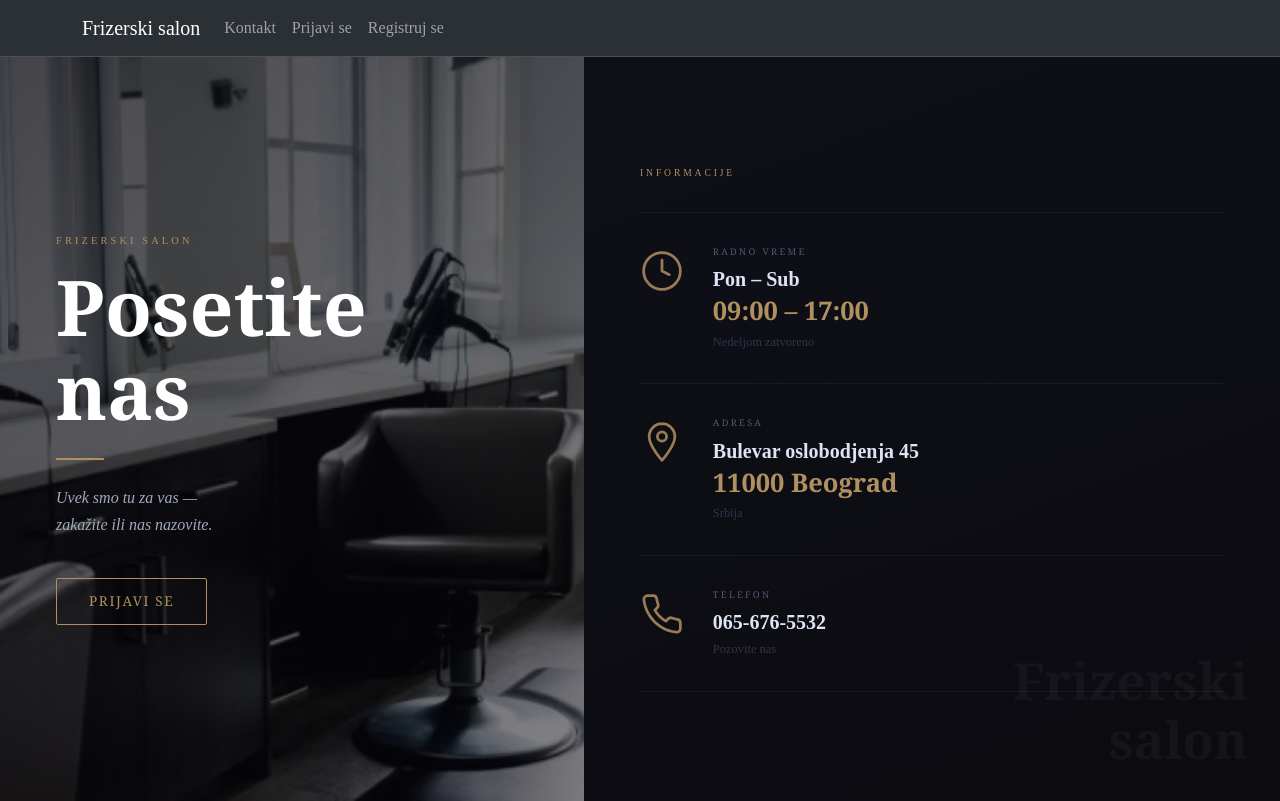
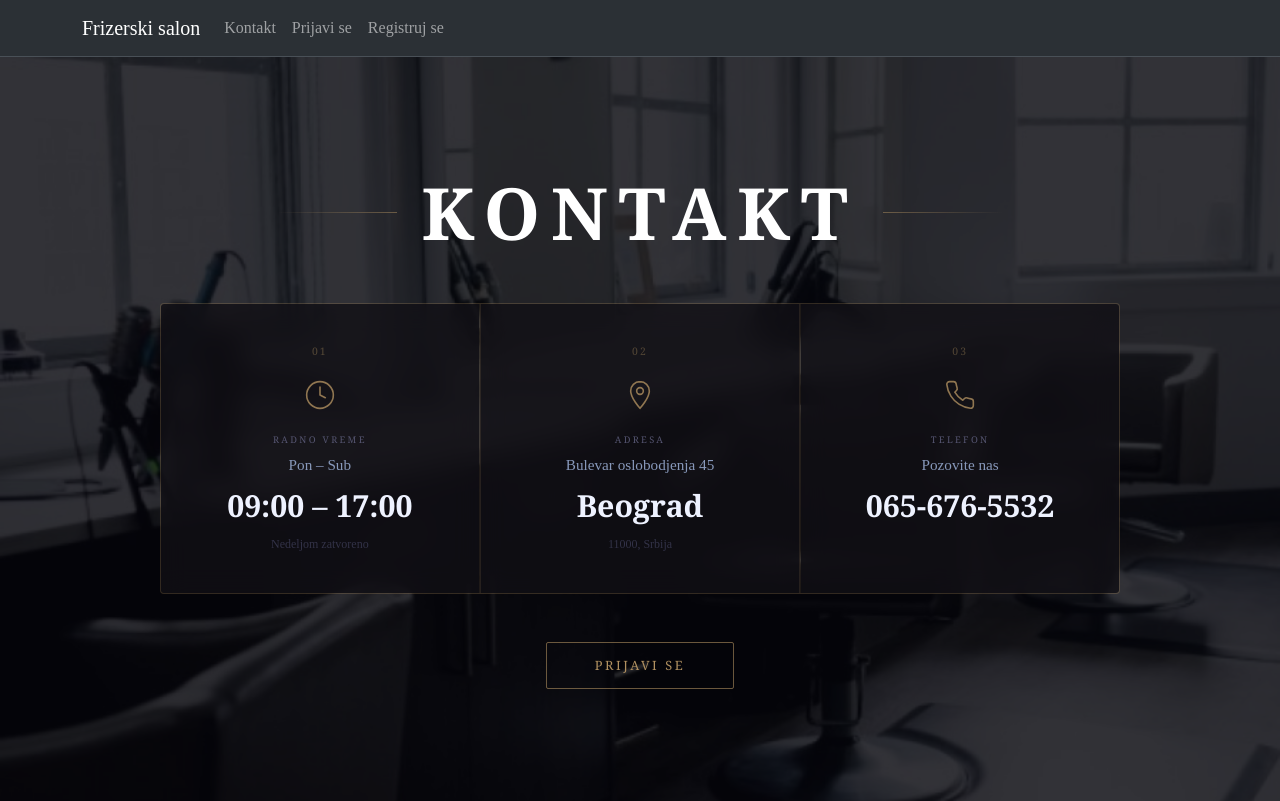
Before and after one commit to jelickatarina/FrizerskiSalonPHP, a PHP site: page /kontakt.php in a window 1280 px wide. Run offline with PHP 8.4, Linux system fonts and the light colour scheme.

Commit message:
Complete kontakt page redesign - full background with glass cards
- Full-viewport salon1.jpg background with dark overlay
- Centered layout: decorative title with gold accent lines
- Three glass-effect cards (01/02/03) with backdrop-filter blur
- Gold (#b09060) accent color throughout
- Hover effect on cards
- CTA button at the bottom

https://claude.ai/code/session_018Bj9twGCZ8VuH1wr4mtBf8

```diff
--- a/kontakt.php
+++ b/kontakt.php
@@ -12,75 +12,66 @@
 
 <?php include 'menu.php'; ?>
 
-<div class="k-wrap">
+<div class="kp-bg">
+    <div class="kp-overlay"></div>
 
-    <!-- Leva strana -->
-    <div class="k-left">
-        <div class="k-left-inner">
-            <span class="k-eyebrow">Frizerski salon</span>
-            <h1 class="k-title">Posetite<br>nas</h1>
-            <div class="k-line"></div>
-            <p class="k-tagline">Uvek smo tu za vas —<br>zakažite ili nas nazovite.</p>
+    <div class="kp-content">
+
+        <div class="kp-header">
+            <div class="kp-header-line"></div>
+            <h1 class="kp-title">Kontakt</h1>
+            <div class="kp-header-line"></div>
+        </div>
+
+        <div class="kp-grid">
+
+            <div class="kp-card">
+                <div class="kp-card-num">01</div>
+                <svg class="kp-card-icon" viewBox="0 0 24 24" fill="none" stroke="currentColor" stroke-width="1.2" stroke-linecap="round" stroke-linejoin="round">
+                    <circle cx="12" cy="12" r="10"/>
+                    <polyline points="12 6 12 12 16 14"/>
+                </svg>
+                <span class="kp-card-label">Radno vreme</span>
+                <span class="kp-card-value">Pon – Sub</span>
+                <span class="kp-card-big">09:00 – 17:00</span>
+                <span class="kp-card-note">Nedeljom zatvoreno</span>
+            </div>
+
+            <div class="kp-card kp-card--mid">
+                <div class="kp-card-num">02</div>
+                <svg class="kp-card-icon" viewBox="0 0 24 24" fill="none" stroke="currentColor" stroke-width="1.2" stroke-linecap="round" stroke-linejoin="round">
+                    <path d="M12 2C8.13 2 5 5.13 5 9c0 5.25 7 13 7 13s7-7.75 7-13c0-3.87-3.13-7-7-7z"/>
+                    <circle cx="12" cy="9" r="2.5"/>
+                </svg>
+                <span class="kp-card-label">Adresa</span>
+                <span class="kp-card-value">Bulevar oslobodjenja 45</span>
+                <span class="kp-card-big">Beograd</span>
+                <span class="kp-card-note">11000, Srbija</span>
+            </div>
+
+            <div class="kp-card">
+                <div class="kp-card-num">03</div>
+                <svg class="kp-card-icon" viewBox="0 0 24 24" fill="none" stroke="currentColor" stroke-width="1.2" stroke-linecap="round" stroke-linejoin="round">
+                    <path d="M22 16.92v3a2 2 0 01-2.18 2 19.79 19.79 0 01-8.63-3.07 19.5 19.5 0 01-6-6 19.79 19.79 0 01-3.07-8.67A2 2 0 014.11 2h3a2 2 0 012 1.72c.127.96.361 1.903.7 2.81a2 2 0 01-.45 2.11L8.09 9.91a16 16 0 006 6l1.27-1.27a2 2 0 012.11-.45c.907.339 1.85.573 2.81.7A2 2 0 0122 16.92z"/>
+                </svg>
+                <span class="kp-card-label">Telefon</span>
+                <span class="kp-card-value">Pozovite nas</span>
+                <span class="kp-card-big">065-676-5532</span>
+                <span class="kp-card-note">&nbsp;</span>
+            </div>
+
+        </div>
+
+        <div class="kp-footer">
             <?php
               if(session_status() === PHP_SESSION_NONE) session_start();
               if(isset($_SESSION['korisnik'])):
             ?>
-            <a href="ternovi.php" class="k-btn">Zakaži termin</a>
+            <a href="ternovi.php" class="kp-btn">Zakaži termin</a>
             <?php else: ?>
-            <a href="prijava.php" class="k-btn">Prijavi se</a>
+            <a href="prijava.php" class="kp-btn">Prijavi se</a>
             <?php endif; ?>
         </div>
-    </div>
-
-    <!-- Desna strana -->
-    <div class="k-right">
-
-        <p class="k-right-eyebrow">Informacije</p>
-
-        <div class="k-info-item">
-            <div class="k-info-icon">
-                <svg viewBox="0 0 24 24" fill="none" stroke="currentColor" stroke-width="1.5" stroke-linecap="round" stroke-linejoin="round">
-                    <circle cx="12" cy="12" r="10"/>
-                    <polyline points="12 6 12 12 16 14"/>
-                </svg>
-            </div>
-            <div class="k-info-body">
-                <span class="k-info-label">Radno vreme</span>
-                <span class="k-info-value">Pon – Sub</span>
-                <span class="k-info-time">09:00 – 17:00</span>
-                <span class="k-info-sub">Nedeljom zatvoreno</span>
-            </div>
-        </div>
-
-        <div class="k-info-item">
-            <div class="k-info-icon">
-                <svg viewBox="0 0 24 24" fill="none" stroke="currentColor" stroke-width="1.5" stroke-linecap="round" stroke-linejoin="round">
-                    <path d="M12 2C8.13 2 5 5.13 5 9c0 5.25 7 13 7 13s7-7.75 7-13c0-3.87-3.13-7-7-7z"/>
-                    <circle cx="12" cy="9" r="2.5"/>
-                </svg>
-            </div>
-            <div class="k-info-body">
-                <span class="k-info-label">Adresa</span>
-                <span class="k-info-value">Bulevar oslobodjenja 45</span>
-                <span class="k-info-time">11000 Beograd</span>
-                <span class="k-info-sub">Srbija</span>
-            </div>
-        </div>
-
-        <div class="k-info-item">
-            <div class="k-info-icon">
-                <svg viewBox="0 0 24 24" fill="none" stroke="currentColor" stroke-width="1.5" stroke-linecap="round" stroke-linejoin="round">
-                    <path d="M22 16.92v3a2 2 0 01-2.18 2 19.79 19.79 0 01-8.63-3.07 19.5 19.5 0 01-6-6 19.79 19.79 0 01-3.07-8.67A2 2 0 014.11 2h3a2 2 0 012 1.72c.127.96.361 1.903.7 2.81a2 2 0 01-.45 2.11L8.09 9.91a16 16 0 006 6l1.27-1.27a2 2 0 012.11-.45c.907.339 1.85.573 2.81.7A2 2 0 0122 16.92z"/>
-                </svg>
-            </div>
-            <div class="k-info-body">
-                <span class="k-info-label">Telefon</span>
-                <span class="k-info-value">065-676-5532</span>
-                <span class="k-info-sub">Pozovite nas</span>
-            </div>
-        </div>
-
-        <div class="k-right-deco">Frizerski<br>salon</div>
 
     </div>
 </div>
--- a/mojstil.css
+++ b/mojstil.css
@@ -150,204 +150,183 @@ body.index-page {
 
 /* ── Kontakt stranica ─────────────────────────────── */
 body.kontakt-page {
-    background-color: #0b0b10;
+    background: #080810;
 }
 
-.k-wrap {
-    display: flex;
+.kp-bg {
+    position: relative;
     min-height: calc(100vh - 56px);
-}
-
-/* Leva strana */
-.k-left {
-    flex: 1;
     background-image: url("salon1.jpg");
     background-size: cover;
     background-position: center;
-    position: relative;
-    min-height: 400px;
+    display: flex;
+    align-items: center;
+    justify-content: center;
+    padding: 3rem 1.5rem;
 }
 
-.k-left::after {
-    content: '';
+.kp-overlay {
     position: absolute;
     inset: 0;
-    background: linear-gradient(135deg, rgba(8,8,14,0.75) 0%, rgba(8,8,14,0.5) 100%);
+    background: rgba(6, 6, 12, 0.82);
 }
 
-.k-left-inner {
+.kp-content {
     position: relative;
     z-index: 1;
-    height: 100%;
+    width: 100%;
+    max-width: 960px;
     display: flex;
     flex-direction: column;
-    justify-content: center;
-    padding: 4rem 3.5rem;
+    align-items: center;
+    gap: 3rem;
 }
 
-.k-eyebrow {
-    font-size: 0.65rem;
-    letter-spacing: 0.3em;
-    text-transform: uppercase;
-    color: #b09060;
-    margin-bottom: 1rem;
-    display: block;
+/* Header */
+.kp-header {
+    display: flex;
+    align-items: center;
+    gap: 1.5rem;
+    width: 100%;
+    justify-content: center;
 }
 
-.k-title {
+.kp-header-line {
+    flex: 1;
+    max-width: 120px;
+    height: 1px;
+    background: linear-gradient(to right, transparent, rgba(176,144,96,0.5));
+}
+
+.kp-header-line:last-child {
+    background: linear-gradient(to left, transparent, rgba(176,144,96,0.5));
+}
+
+.kp-title {
     font-family: Cambria, Cochin, Georgia, Times, 'Times New Roman', serif;
-    font-size: clamp(3rem, 6vw, 5rem);
+    font-size: clamp(2.5rem, 6vw, 4.5rem);
     font-weight: 700;
     color: #fff;
-    line-height: 1.1;
-    margin: 0 0 1.5rem;
-    text-align: left;
+    letter-spacing: 0.15em;
+    text-transform: uppercase;
+    margin: 0;
+    text-align: center;
 }
 
-.k-line {
-    width: 48px;
-    height: 2px;
-    background: #b09060;
-    margin-bottom: 1.5rem;
-}
-
-.k-tagline {
-    font-size: 1rem;
-    color: #a0aabb;
-    font-style: italic;
-    line-height: 1.7;
-    margin-bottom: 2.5rem;
-    text-align: left;
-    padding: 0;
-}
-
-.k-btn {
-    display: inline-block;
-    padding: 0.75rem 2rem;
-    border: 1px solid #b09060;
-    color: #b09060;
-    font-family: Cambria, Cochin, Georgia, serif;
-    font-size: 0.85rem;
-    letter-spacing: 0.12em;
-    text-transform: uppercase;
-    text-decoration: none;
-    border-radius: 2px;
-    transition: background 0.25s, color 0.25s;
-    align-self: flex-start;
-}
-
-.k-btn:hover {
-    background: #b09060;
-    color: #0b0b10;
-}
-
-/* Desna strana */
-.k-right {
-    flex: 1;
+/* Kartice */
+.kp-grid {
     display: flex;
-    flex-direction: column;
-    justify-content: center;
-    padding: 4rem 3.5rem;
-    background: linear-gradient(160deg, #0f0f18 0%, #0b0b10 100%);
-    gap: 0;
-    position: relative;
+    flex-wrap: wrap;
+    gap: 1.5px;
+    width: 100%;
+    background: rgba(176,144,96,0.15);
+    border: 1px solid rgba(176,144,96,0.15);
+    border-radius: 4px;
     overflow: hidden;
 }
 
-.k-right-eyebrow {
-    font-size: 0.6rem;
-    letter-spacing: 0.3em;
-    text-transform: uppercase;
-    color: #b09060;
-    margin-bottom: 2rem;
-    padding: 0;
-    text-align: left;
+.kp-card {
+    flex: 1;
+    min-width: 220px;
+    background: rgba(10, 10, 18, 0.75);
+    backdrop-filter: blur(12px);
+    -webkit-backdrop-filter: blur(12px);
+    padding: 2.5rem 2rem;
+    display: flex;
+    flex-direction: column;
+    align-items: center;
+    text-align: center;
+    gap: 0.4rem;
+    position: relative;
+    transition: background 0.3s;
 }
 
-.k-right-deco {
-    position: absolute;
-    bottom: 2rem;
-    right: 2rem;
-    font-family: Cambria, Cochin, Georgia, Times, 'Times New Roman', serif;
-    font-size: clamp(2.5rem, 4vw, 4rem);
-    font-weight: 700;
-    color: rgba(255,255,255,0.04);
-    line-height: 1.15;
-    text-align: right;
-    pointer-events: none;
-    user-select: none;
+.kp-card:hover {
+    background: rgba(18, 18, 30, 0.9);
 }
 
-.k-info-item {
-    display: flex;
-    align-items: flex-start;
-    gap: 1.8rem;
-    padding: 2rem 0;
-    border-bottom: 1px solid rgba(255,255,255,0.05);
+.kp-card--mid {
+    border-left: 1px solid rgba(176,144,96,0.15);
+    border-right: 1px solid rgba(176,144,96,0.15);
 }
 
-.k-info-item:first-of-type {
-    border-top: 1px solid rgba(255,255,255,0.05);
+.kp-card-num {
+    font-family: Cambria, Cochin, Georgia, serif;
+    font-size: 0.65rem;
+    letter-spacing: 0.2em;
+    color: rgba(176,144,96,0.4);
+    margin-bottom: 0.8rem;
 }
 
-.k-info-icon {
-    width: 44px;
-    height: 44px;
-    flex-shrink: 0;
+.kp-card-icon {
+    width: 32px;
+    height: 32px;
     color: #b09060;
-    margin-top: 4px;
-    opacity: 0.85;
+    opacity: 0.8;
+    margin-bottom: 1rem;
 }
 
-.k-info-icon svg {
-    width: 100%;
-    height: 100%;
-}
-
-.k-info-body {
-    display: flex;
-    flex-direction: column;
-    gap: 0.25rem;
-}
-
-.k-info-label {
+.kp-card-label {
     font-size: 0.58rem;
     letter-spacing: 0.25em;
     text-transform: uppercase;
     color: #555570;
     font-family: Cambria, Cochin, Georgia, serif;
-    margin-bottom: 0.2rem;
 }
 
-.k-info-value {
-    font-size: 1.25rem;
-    color: #dde5f5;
+.kp-card-value {
+    font-size: 0.95rem;
+    color: #8899bb;
     font-family: 'Times New Roman', Times, serif;
-    font-weight: 600;
-    line-height: 1.3;
 }
 
-.k-info-time {
-    font-size: 1.6rem;
+.kp-card-big {
+    font-family: Cambria, Cochin, Georgia, Times, 'Times New Roman', serif;
+    font-size: clamp(1.4rem, 2.5vw, 1.9rem);
+    font-weight: 700;
+    color: #eef2ff;
+    line-height: 1.2;
+    margin: 0.3rem 0;
+}
+
+.kp-card-note {
+    font-size: 0.75rem;
+    color: #333348;
+    font-family: 'Times New Roman', Times, serif;
+}
+
+/* Footer CTA */
+.kp-footer {
+    display: flex;
+    justify-content: center;
+}
+
+.kp-btn {
+    display: inline-block;
+    padding: 0.8rem 3rem;
+    border: 1px solid rgba(176,144,96,0.6);
     color: #b09060;
     font-family: Cambria, Cochin, Georgia, serif;
-    font-weight: 700;
-    line-height: 1.2;
+    font-size: 0.8rem;
+    letter-spacing: 0.2em;
+    text-transform: uppercase;
+    text-decoration: none;
+    border-radius: 2px;
+    transition: background 0.25s, color 0.25s;
 }
 
-.k-info-sub {
-    font-size: 0.78rem;
-    color: #333348;
-    font-family: 'Times New Roman', Times, serif;
-    margin-top: 0.1rem;
+.kp-btn:hover {
+    background: #b09060;
+    color: #080810;
 }
 
-@media (max-width: 768px) {
-    .k-wrap { flex-direction: column; }
-    .k-left { min-height: 320px; }
-    .k-left-inner { padding: 2.5rem 2rem; }
-    .k-right { padding: 2.5rem 2rem; }
-    .k-title { font-size: 2.8rem; }
+@media (max-width: 640px) {
+    .kp-card--mid {
+        border-left: none;
+        border-right: none;
+        border-top: 1px solid rgba(176,144,96,0.15);
+        border-bottom: 1px solid rgba(176,144,96,0.15);
+    }
 }
 
 /* ── Forme (prijava, registracija, zakazivanje...) ── */
```
